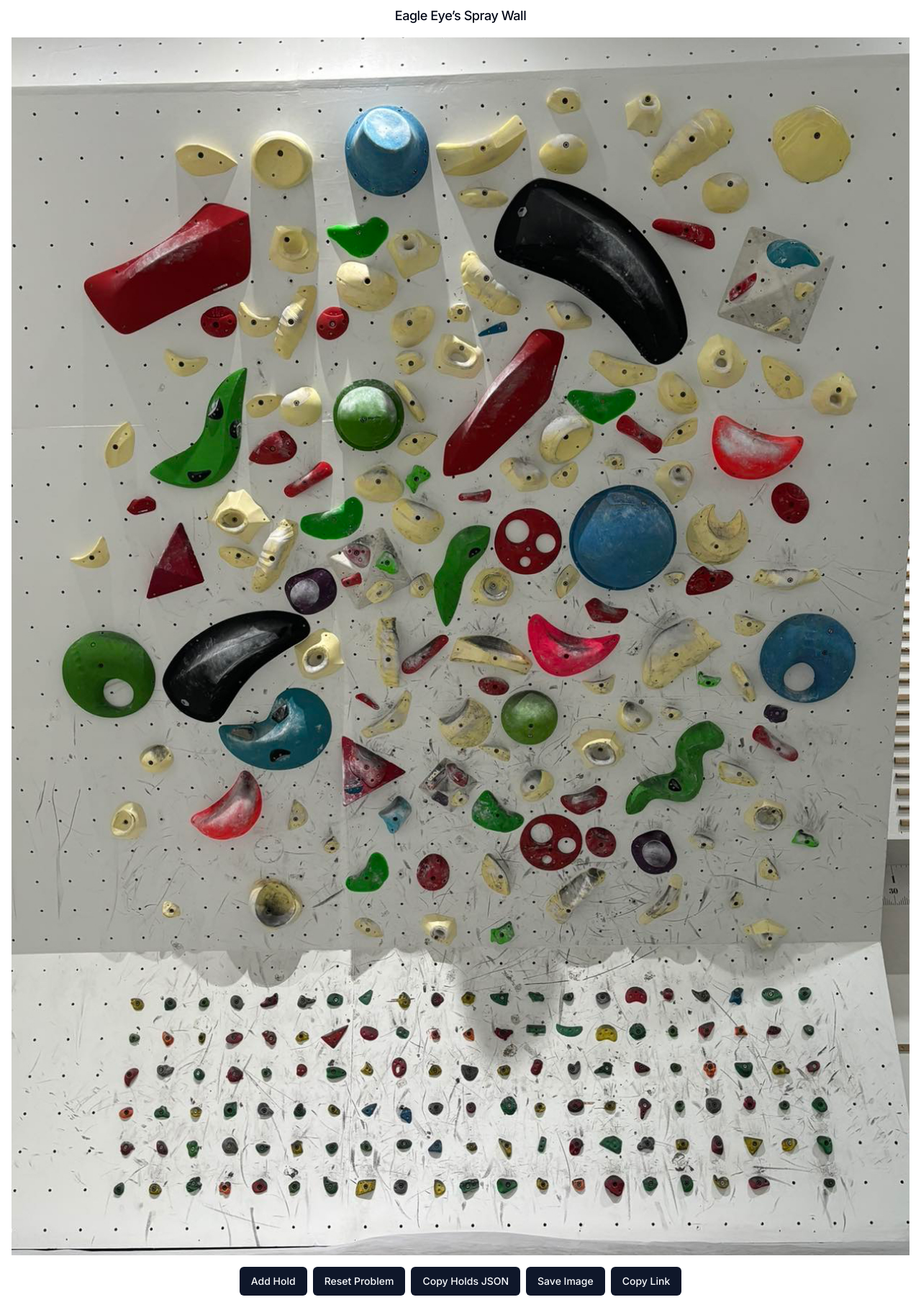
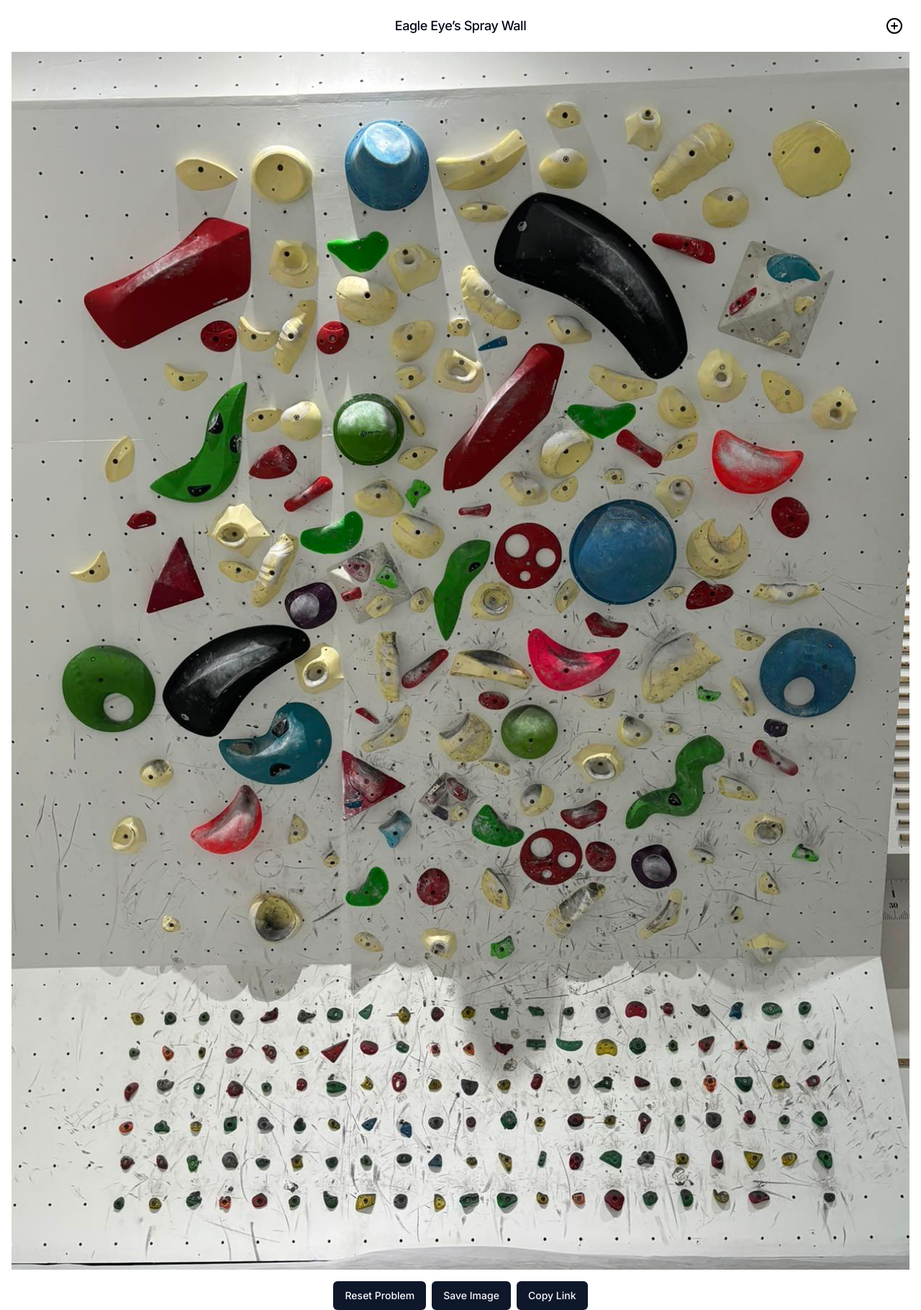
Before and after one commit to hampallop/spray-wall, a Next.js app: page / in a window 1280 px wide. Shown: the whole page at 72% size. Built offline with nearby package versions, Linux system fonts and the light colour scheme.

Commit message:
Remove copy to json and change ui for add hold

```diff
--- a/app/page.tsx
+++ b/app/page.tsx
@@ -1,12 +1,39 @@
+'use client'
+
+import React from 'react'
+import { CirclePlusIcon } from 'lucide-react'
+import { Button } from '@/components/ui/button'
+import { cn } from '@/lib/utils'
 import { ClimbingWall } from '@/components/climbing-wall'
 
 export default function Home() {
+  const [isAddingHold, setIsAddingHold] = React.useState(false)
   return (
     <div className="">
-      <h1 className="px-2 text-lg font-medium tracking-tight text-center mt-2 mb-4">
-        Eagle Eye’s Spray Wall
-      </h1>
-      <ClimbingWall />
+      <nav className="flex justify-between items-center py-4 px-4">
+        <div className="w-12"></div>
+        <div className="flex-1 text-center">
+          <h1 className="text-lg font-medium tracking-tight">
+            Eagle Eye’s Spray Wall
+          </h1>
+        </div>
+        <div className="w-12 justify-end flex">
+          <Button
+            variant="ghost"
+            className={cn('p-2 border', !isAddingHold && 'border-transparent')}
+            onClick={() => setIsAddingHold(!isAddingHold)}
+          >
+            <CirclePlusIcon
+              fill={isAddingHold ? 'black' : 'white'}
+              color={isAddingHold ? 'white' : 'black'}
+            />
+          </Button>
+        </div>
+      </nav>
+      <ClimbingWall
+        isAddingHold={isAddingHold}
+        setIsAddingHold={setIsAddingHold}
+      />
     </div>
   )
 }
--- a/components/climbing-wall.tsx
+++ b/components/climbing-wall.tsx
@@ -1,9 +1,8 @@
 'use client'
-
 import React, { useState, useRef, useEffect } from 'react'
+import { useRouter, useSearchParams } from 'next/navigation'
 import { Button } from '@/components/ui/button'
 import { Input } from '@/components/ui/input'
-import { useRouter, useSearchParams } from 'next/navigation'
 import { ResetConfirmDialog } from '@/components/reset-confirm-dialog'
 
 const holdStates = ['start', 'next', 'finish'] as const
@@ -16,11 +15,12 @@ interface Hold {
   state: HoldState
 }
 
-export const ClimbingWall: React.FC = () => {
+export const ClimbingWall: React.FC<{
+  isAddingHold: boolean
+  setIsAddingHold: (isAddingHold: boolean) => void
+}> = ({ isAddingHold, setIsAddingHold }) => {
   const [holds, setHolds] = useState<Hold[]>([])
   const [selectedHold, setSelectedHold] = useState<string | null>(null)
-  const [isAddingHold, setIsAddingHold] = useState(false)
-  const [jsonOutput, setJsonOutput] = useState('')
   const containerRef = useRef<HTMLDivElement>(null)
   const imageRef = useRef<HTMLImageElement>(null)
   const [imageDimensions, setImageDimensions] = useState({
@@ -130,12 +130,6 @@ export const ClimbingWall: React.FC = () => {
     setSelectedHold(null)
     setIsAddingHold(false)
     updateURL([])
-  }
-
-  const copyJsonToClipboard = () => {
-    const jsonData = JSON.stringify(holds, null, 2)
-    setJsonOutput(jsonData)
-    navigator.clipboard.writeText(jsonData)
   }
 
   const handleDragStart = (event: React.MouseEvent, holdId: string) => {
@@ -358,13 +352,9 @@ export const ClimbingWall: React.FC = () => {
       </div>
 
       <div className="mt-4 flex flex-wrap gap-2 justify-center">
-        <Button onClick={() => setIsAddingHold(!isAddingHold)}>
-          {isAddingHold ? 'Cancel Add Hold' : 'Add Hold'}
-        </Button>
         <ResetConfirmDialog onConfirm={resetProblem}>
           <Button>Reset Problem</Button>
         </ResetConfirmDialog>
-        <Button onClick={copyJsonToClipboard}>Copy Holds JSON</Button>
         <Button onClick={saveImage}>Save Image</Button>
         <Button onClick={copyLink}>Copy Link</Button>
       </div>
@@ -407,14 +397,6 @@ export const ClimbingWall: React.FC = () => {
           )}
         </div>
       )}
-      {jsonOutput && (
-        <div className="mt-4">
-          <h3 className="text-lg font-semibold text-center">Holds JSON</h3>
-          <pre className="bg-gray-100 p-4 rounded-md overflow-x-auto text-sm">
-            {jsonOutput}
-          </pre>
-        </div>
-      )}
     </div>
   )
 }
```
